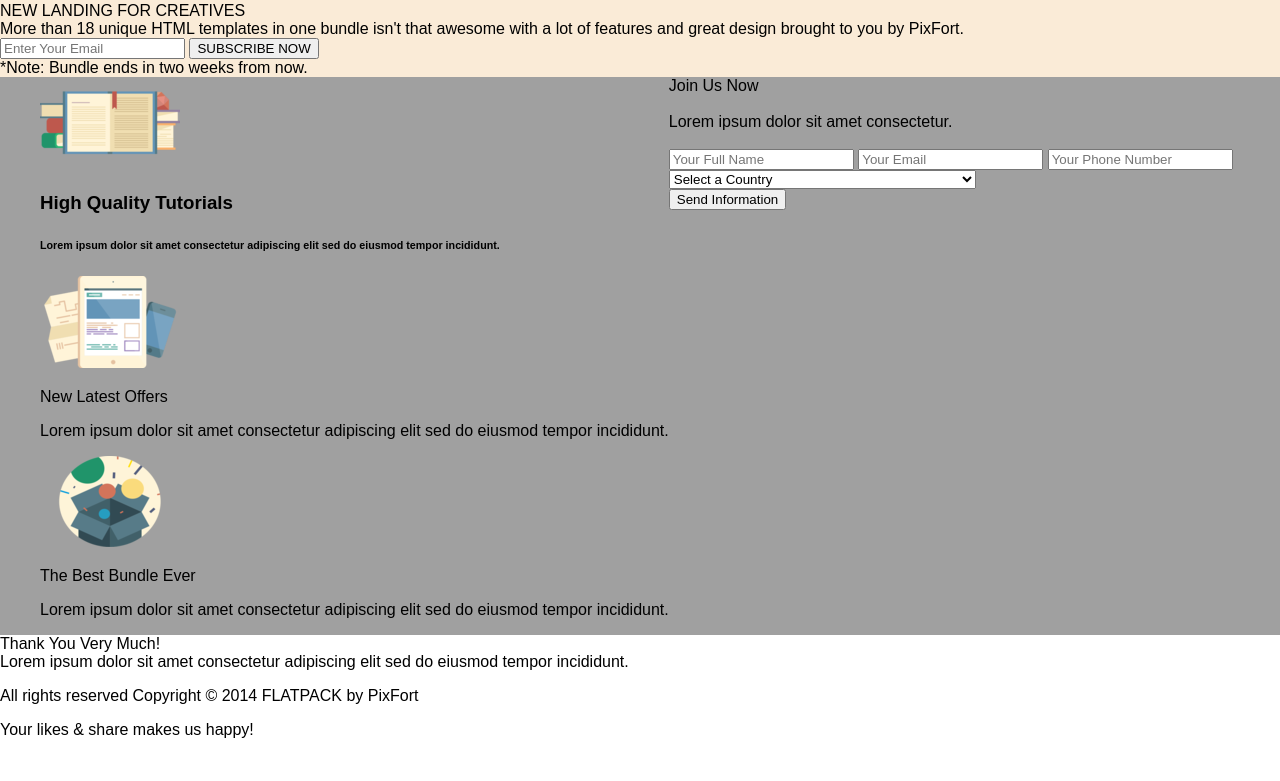
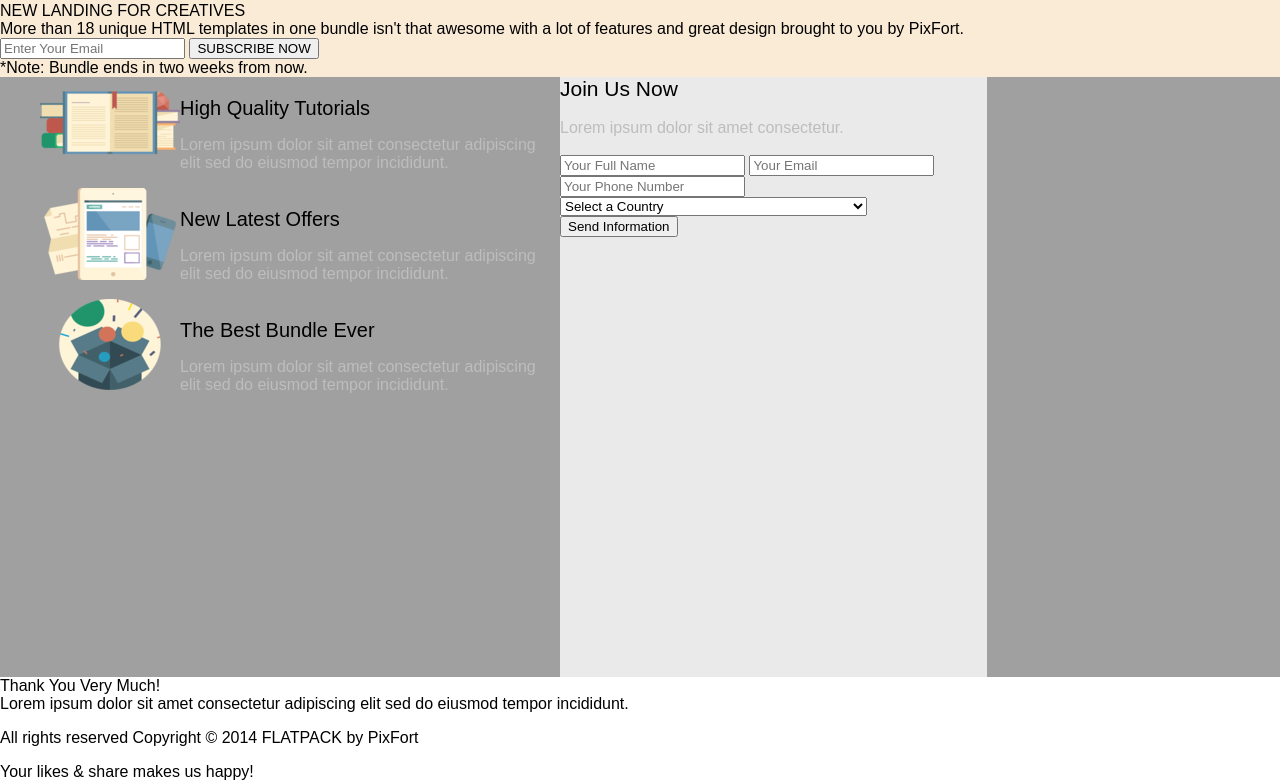
Before and after one commit to Nguyen-Minh-Luan/LapTrinhWeb, a plain HTML site: page Lab2/page c/index.html in a window 1280 px wide. Shown: the part 866-1647 px from the top of the page. Before the commit the page ends 1605 px from the top, so only its background shows below. Drawn offline with Linux system fonts and the light colour scheme.

Commit message:
update page c

```diff
--- a/Lab2/page c/index.html
+++ b/Lab2/page c/index.html
@@ -116,8 +116,8 @@
                             <div class="psingle_item">
                              <div class="icon_st"> <img src="images/6_university/icon_1.png" alt=""></div>
                              <div class="text_st">
-                                <h3 class="title_st editContent">High Quality Tutorials</h3>
-                                <h6 class="subject_st editContent">Lorem ipsum dolor sit amet consectetur adipiscing elit sed do eiusmod tempor incididunt.</h6>
+                                <p class="title_st editContent">High Quality Tutorials</p>
+                                <p class="subject_st editContent">Lorem ipsum dolor sit amet consectetur adipiscing elit sed do eiusmod tempor incididunt.</p>
                             </div>
                         </div>
                         <!-- ------------------------------------------------------------- -->
--- a/Lab2/page c/style.css
+++ b/Lab2/page c/style.css
@@ -80,3 +80,32 @@ a{
 #section_university_5 .container .sixteen{
     display: flex;
 }
+#section_university_5 .alpha .psingle_item{
+    display: flex;
+}
+#section_university_5 .alpha .title_st{
+    font-size: 20px;
+    margin-bottom: 5px;
+    /*font-weight: bold;*/
+}
+#section_university_5 .alpha .subject_st{
+    font-size: 16px;
+    font-weight: lighter;
+    color: rgb(189,189,189);
+    width: 380px;
+}
+#section_university_5 .omega .pix_builder_bg{
+    background-color: rgb(235,234,234);
+    height: 600px;
+    width: 427px;
+}
+#section_university_5 .omega .title-style{
+    font-size: 21px;
+}
+#section_university_5 .omega .text-style .pix_text{
+    color: rgb(189,189,189);
+}
+#section_university_5 .omega #contact_form{
+    float: bottom;
+    height: 500px;
+}
```
